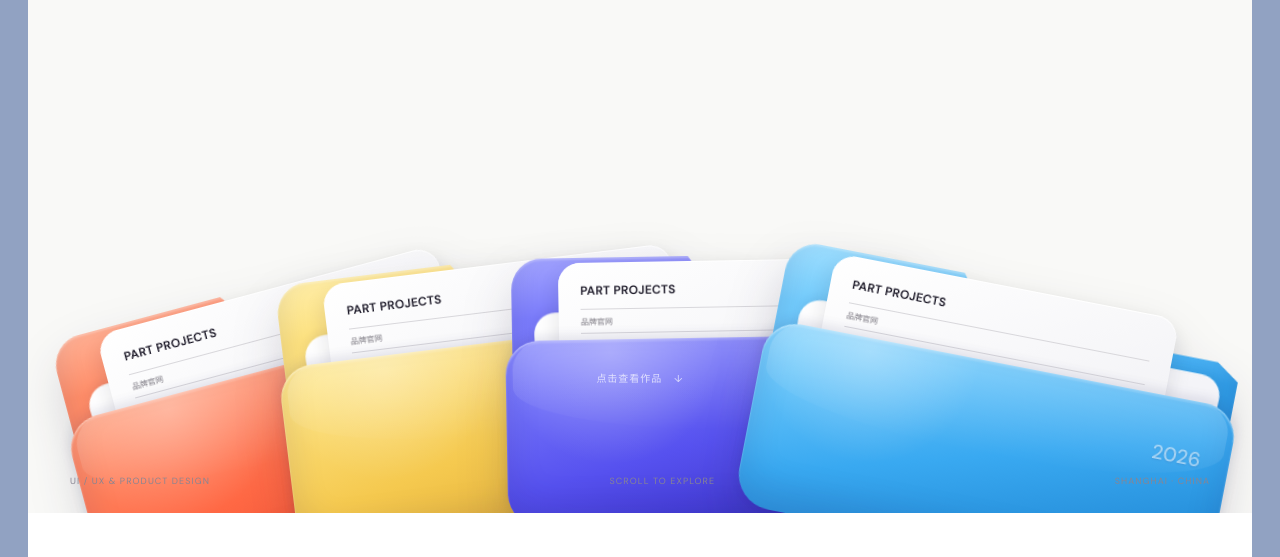
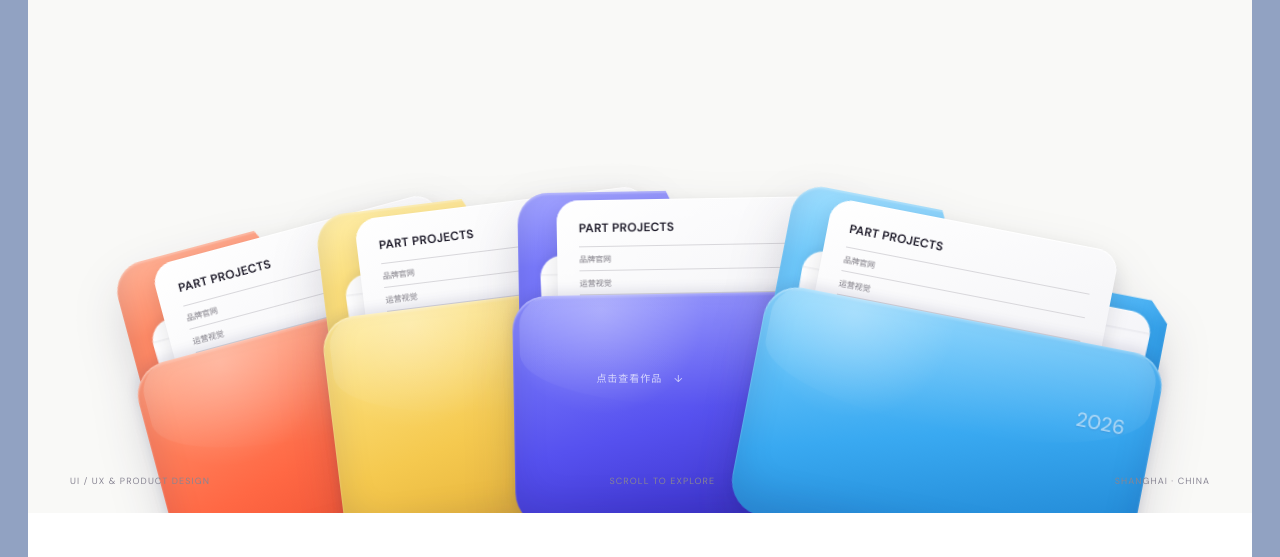
Before and after one commit to tuannghiemmai07-create/CODEX9, a plain HTML site: page index.html in a window 1280 px wide. Shown: the part 395-952 px from the top of the page. Drawn offline with Linux system fonts and the light colour scheme.

Commit message:
Increase hero folder height

```diff
--- a/styles.css
+++ b/styles.css
@@ -51,18 +51,18 @@ button { font: inherit; }
 .cover-heading { position: relative; z-index: 8; padding-top: 38px; text-align: center; }
 .cover-heading h1 { margin: 0; font-size: clamp(110px, 13.7vw, 205px); line-height: .93; font-weight: 400; letter-spacing: -.075em; }
 .cover-heading p { margin: 18px 0 0; color: #605e65; font-size: 17px; letter-spacing: .08em; }
-.folder-stage { width: min(1120px, 92vw); height: 470px; position: absolute; left: 50%; bottom: -55px; margin-bottom: 95px; transform: translateX(-50%); }
+.folder-stage { width: min(980px, 86vw); height: 500px; position: absolute; left: 50%; bottom: -55px; margin-bottom: 95px; transform: translateX(-50%); }
 .folder {
   --folder-light: #7f98ff;
   --folder-mid: #5c70f4;
   --folder-dark: #4056dc;
-  position: absolute; width: 480px; height: 270px;
+  position: absolute; width: 405px; height: 335px;
   filter: drop-shadow(0 24px 24px rgba(27,24,55,.17));
   transition: transform .45s cubic-bezier(.2,.8,.2,1);
   isolation: isolate;
 }
 .folder::before {
-  content: ""; position: absolute; z-index: 1; inset: 0 7px 38px;
+  content: ""; position: absolute; z-index: 1; inset: 0 7px 48px;
   border-radius: 31px 38px 24px 24px;
   background:
     linear-gradient(180deg, rgba(255,255,255,.24), transparent 26%),
@@ -71,7 +71,7 @@ button { font: inherit; }
   box-shadow: inset 0 2px 2px rgba(255,255,255,.25), inset 0 -18px 30px rgba(20,18,70,.12);
 }
 .folder::after {
-  content: ""; position: absolute; z-index: 2; left: 31px; right: 24px; top: 55px; height: 145px;
+  content: ""; position: absolute; z-index: 2; left: 31px; right: 24px; top: 64px; height: 192px;
   border-radius: 22px 22px 11px 11px;
   background:
     repeating-linear-gradient(0deg, transparent 0 27px, rgba(72,73,97,.07) 28px 29px),
@@ -80,7 +80,7 @@ button { font: inherit; }
   transform: perspective(450px) rotateX(-4deg);
 }
 .folder-shape {
-  position: absolute; z-index: 4; left: 0; right: 0; bottom: 0; height: 188px;
+  position: absolute; z-index: 4; left: 0; right: 0; bottom: 0; height: 232px;
   border-radius: 34px 34px 36px 36px;
   background:
     radial-gradient(circle at 22% 7%, rgba(255,255,255,.26), transparent 27%),
@@ -96,17 +96,17 @@ button { font: inherit; }
   background: linear-gradient(180deg, rgba(255,255,255,.18), transparent);
   pointer-events: none;
 }
-.folder > span { position: absolute; z-index: 5; top: 126px; right: 29px; font-size: 20px; color: rgba(255,255,255,.54); text-shadow: 0 1px 2px rgba(35,30,110,.12); font-weight: 500; }
+.folder > span { position: absolute; z-index: 5; top: 166px; right: 29px; font-size: 20px; color: rgba(255,255,255,.54); text-shadow: 0 1px 2px rgba(35,30,110,.12); font-weight: 500; }
 .folder-orange { --folder-light:#ff9873; --folder-mid:#ff6844; --folder-dark:#e84327; left: -1%; bottom: -75px; transform: rotate(-15deg); }
 .folder-yellow { --folder-light:#ffe88c; --folder-mid:#f5c94f; --folder-dark:#dca42d; left: 18%; bottom: -54px; transform: rotate(-7deg); }
-.folder-purple { --folder-light:#8588ff; --folder-mid:#5651ef; --folder-dark:#3025bd; z-index: 6; left: 38%; bottom: -52px; transform: rotate(-1deg); }
+.folder-purple { --folder-light:#8588ff; --folder-mid:#5651ef; --folder-dark:#3025bd; z-index: 6; left: 37%; bottom: -52px; transform: rotate(-1deg); }
 .folder-blue { --folder-light:#83d5ff; --folder-mid:#39a9f1; --folder-dark:#1679c8; z-index: 7; right: -3%; bottom: -78px; transform: rotate(11deg); }
 .folder-stage:hover .folder-orange { transform: rotate(-20deg) translate(-15px,-10px); }
 .folder-stage:hover .folder-yellow { transform: rotate(-10deg) translate(-8px,-18px); }
 .folder-stage:hover .folder-purple { transform: rotate(-1deg) translateY(-16px); }
 .folder-stage:hover .folder-blue { transform: rotate(15deg) translate(15px,-12px); }
 .project-sheet {
-  position: absolute; z-index: 3; left: 54px; top: 5px; width: 350px; height: 154px;
+  position: absolute; z-index: 3; left: 46px; top: 8px; width: 292px; height: 196px;
   padding: 20px 22px; border-radius: 22px 22px 7px 7px;
   background: linear-gradient(155deg, #fff, #f0f0f4);
   box-shadow: 0 10px 22px rgba(26,24,42,.12), inset 0 1px 0 #fff;
@@ -226,7 +226,7 @@ em { color: #7778a7; font-style: normal; }
   .section { padding: 85px 28px; }
   .hero { padding-top: 20px; }
   .portfolio-cover { min-height: 690px; }
-  .folder-stage { margin-bottom: 45px; transform: translateX(-50%) scale(.8); transform-origin: bottom center; width: 1120px; }
+  .folder-stage { margin-bottom: 45px; transform: translateX(-50%) scale(.86); transform-origin: bottom center; width: 980px; }
   .hero-meta { display: none; }
   .about-grid, .experience-layout { grid-template-columns: 1fr; }
   .about-copy { justify-self: end; max-width: 650px; }
@@ -249,7 +249,7 @@ em { color: #7778a7; font-style: normal; }
   .cover-heading { padding-top: 56px; }
   .cover-heading h1 { font-size: clamp(74px, 24vw, 104px); }
   .cover-heading p { font-size: 12px; margin-top: 14px; }
-  .folder-stage { width: 1120px; height: 470px; bottom: 0; margin-bottom: 0; transform: translateX(-50%) scale(.47); }
+  .folder-stage { width: 980px; height: 500px; bottom: 0; margin-bottom: 0; transform: translateX(-50%) scale(.53); }
   .about-grid { gap: 45px; }
   .section-title { font-size: 42px; }
   .about-copy .lead { font-size: 18px; }
```
